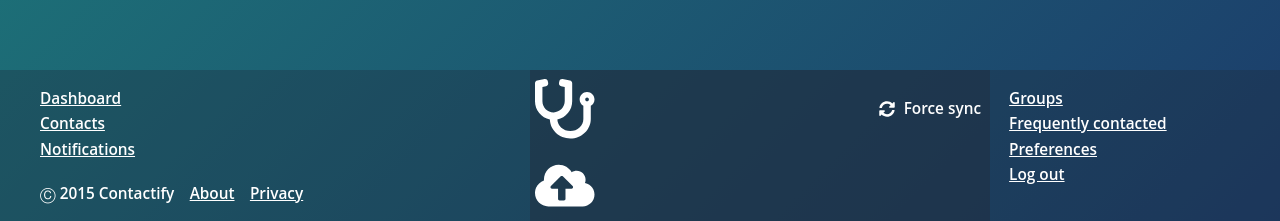
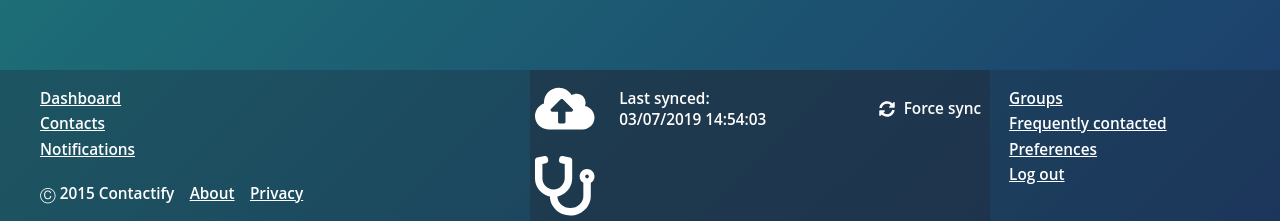
Before and after one commit to DyadicGit/React-with-webpack-4, a React app: page / in a window 1280 px wide. Shown: the part 576-797 px from the top of the page. Built offline with nearby package versions, Linux system fonts and the light colour scheme; no server answers.

Commit message:
added last sync section

```diff
--- a/src/views/footer/AvailabilityLogo.js
+++ b/src/views/footer/AvailabilityLogo.js
@@ -12,7 +12,7 @@ const AvailabilityLogo = styled.div`
 
 const View = ({ className }) => (
   <AvailabilityLogo className={className}>
-    <FontAwesomeIcon icon="cloud-upload-alt" color="white" style={{ width: '85%', height: '85%' }} />
+    <FontAwesomeIcon icon="stethoscope" color="white" style={{ width: '85%', height: '85%' }} />
   </AvailabilityLogo>
 );
 
--- a/src/views/footer/LastSynced.js
+++ b/src/views/footer/LastSynced.js
@@ -1,14 +1,30 @@
 import React from 'react';
 import PropTypes from 'prop-types';
 import styled from 'styled-components';
+import { SpanOpenSans } from '../../components';
 
 const LastSynced = styled.div`
   grid-area: lastSynced;
+  display: flex;
+  place-content: flex-start;
+  place-items: center;
+  padding-left: 1.5vw;
 `;
 
-const View = ({ className }) => (
-  <LastSynced className={className}></LastSynced>
-);
+const View = ({ className }) => {
+  const currDate = new Date();
+  const cuurDateString = `${currDate.toLocaleDateString('eu-EU', { year: 'numeric', month: '2-digit', day: '2-digit' })}
+  ${currDate.toLocaleTimeString('en-US', { hour12: false })}`;
+  return (
+    <LastSynced className={className}>
+      <SpanOpenSans>
+        Last synced:<br />
+        {cuurDateString
+        }
+      </SpanOpenSans>
+    </LastSynced>
+  );
+};
 
 View.propTypes = {
   className: PropTypes.string,
--- a/src/views/footer/LastSyncedLogo.js
+++ b/src/views/footer/LastSyncedLogo.js
@@ -12,7 +12,7 @@ const LastSyncedLogo = styled.div`
 
 const View = ({ className }) => (
   <LastSyncedLogo className={className}>
-    <FontAwesomeIcon icon="stethoscope" color="white" style={{ width: '85%', height: '85%' }} />
+    <FontAwesomeIcon icon="cloud-upload-alt" color="white" style={{ width: '85%', height: '85%' }} />
   </LastSyncedLogo>
 );
 
```
